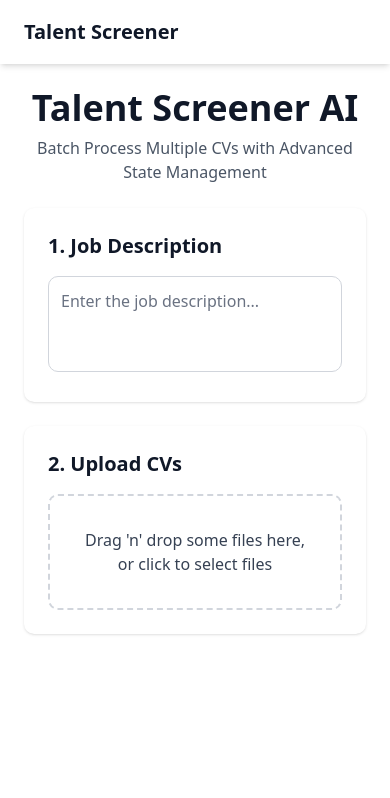
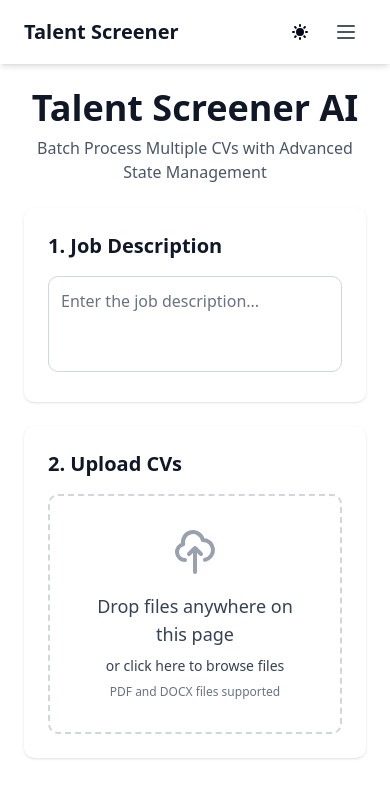
Before and after one commit to bukanboboiboy/Talent-Screener, a Next.js app: page / in a window 390 px wide. Shown: the top 798 px of the page. Built offline with nearby package versions, Linux system fonts and the light colour scheme.

Commit message:
upload CVs

```diff
--- a/src/app/globals.css
+++ b/src/app/globals.css
@@ -79,7 +79,7 @@
 }
 
 .dark {
-  --background: oklch(0.129 0.042 264.695);
+  --background: #0f172a;
   --foreground: oklch(0.984 0.003 247.858);
   --card: oklch(0.208 0.042 265.755);
   --card-foreground: oklch(0.984 0.003 247.858);
@@ -91,7 +91,7 @@
   --secondary-foreground: oklch(0.984 0.003 247.858);
   --muted: oklch(0.279 0.041 260.031);
   --muted-foreground: oklch(0.704 0.04 256.788);
-  --accent: oklch(0.279 0.041 260.031);
+  --accent: rgb(29, 41, 61);
   --accent-foreground: oklch(0.984 0.003 247.858);
   --destructive: oklch(0.704 0.191 22.216);
   --border: oklch(1 0 0 / 10%);
--- a/src/app/page.tsx
+++ b/src/app/page.tsx
@@ -49,6 +49,7 @@ export default function HomePage() {
     },
     accept: { 'application/pdf': ['.pdf'], 'application/vnd.openxmlformats-officedocument.wordprocessingml.document': ['.docx'] },
     multiple: true,
+    noClick: true,
   });
 
   const handleStartProcessing = () => {
@@ -71,7 +72,22 @@ export default function HomePage() {
   }, [uploads, pollResults]);
 
   return (
-    <main className="max-w-4xl mx-auto p-6 space-y-6">
+    <div {...getRootProps()} className={`min-h-screen transition-colors ${isDragActive ? 'bg-blue-50 dark:bg-blue-900/20' : ''}`}>
+      <input {...getInputProps()} />
+      {isDragActive && (
+        <div className="fixed inset-0 bg-blue-500/20 backdrop-blur-sm z-40 flex items-center justify-center">
+          <div className="bg-white dark:bg-gray-800 p-8 rounded-xl shadow-2xl border-2 border-dashed border-blue-400">
+            <div className="text-center">
+              <svg className="w-16 h-16 mx-auto text-blue-500 mb-4" fill="none" stroke="currentColor" viewBox="0 0 24 24">
+                <path strokeLinecap="round" strokeLinejoin="round" strokeWidth={2} d="M7 16a4 4 0 01-.88-7.903A5 5 0 1115.9 6L16 6a5 5 0 011 9.9M15 13l-3-3m0 0l-3 3m3-3v12" />
+              </svg>
+              <h3 className="text-xl font-semibold text-gray-900 dark:text-white mb-2">Drop your CVs here</h3>
+              <p className="text-gray-600 dark:text-gray-300">PDF and DOCX files supported</p>
+            </div>
+          </div>
+        </div>
+      )}
+      <main className="max-w-4xl mx-auto p-6 space-y-6">
       <div className="text-center">
         <h1 className="text-4xl font-bold text-gray-900 dark:text-white">Talent Screener AI</h1>
         <p className="text-gray-600 dark:text-gray-300 mt-2">Batch Process Multiple CVs with Advanced State Management</p>
@@ -91,9 +107,13 @@ export default function HomePage() {
 
       <div className="bg-white dark:bg-gray-800 p-6 rounded-lg shadow">
         <h2 className="text-xl font-semibold mb-4 text-gray-900 dark:text-white">2. Upload CVs</h2>
-        <div {...getRootProps()} className={`border-2 border-dashed rounded-lg p-8 text-center cursor-pointer transition-colors text-gray-700 dark:text-gray-300 ${isDragActive ? 'border-blue-400 bg-blue-50 dark:bg-blue-900/20' : 'border-gray-300 dark:border-gray-600'}`}>
-          <input {...getInputProps()} />
-          <p>Drag 'n' drop some files here, or click to select files</p>
+        <div className="border-2 border-dashed rounded-lg p-8 text-center cursor-pointer transition-colors text-gray-700 dark:text-gray-300 border-gray-300 dark:border-gray-600 hover:border-blue-400 hover:bg-blue-50 dark:hover:bg-blue-900/20" onClick={() => document.querySelector('input[type="file"]')?.click()}>
+          <svg className="w-12 h-12 mx-auto text-gray-400 mb-4" fill="none" stroke="currentColor" viewBox="0 0 24 24">
+            <path strokeLinecap="round" strokeLinejoin="round" strokeWidth={2} d="M7 16a4 4 0 01-.88-7.903A5 5 0 1115.9 6L16 6a5 5 0 011 9.9M15 13l-3-3m0 0l-3 3m3-3v12" />
+          </svg>
+          <p className="text-lg font-medium mb-2">Drop files anywhere on this page</p>
+          <p className="text-sm">or click here to browse files</p>
+          <p className="text-xs text-gray-500 dark:text-gray-400 mt-2">PDF and DOCX files supported</p>
         </div>
       </div>
 
@@ -169,6 +189,7 @@ export default function HomePage() {
                 )}
             </DialogContent>
         </Dialog>
-    </main>
+      </main>
+    </div>
   );
 }
--- a/src/components/Navbar.tsx
+++ b/src/components/Navbar.tsx
@@ -1,8 +1,13 @@
 // file: src/components/Navbar.tsx
+'use client';
+
 import Link from 'next/link';
+import { useState } from 'react';
 import ThemeToggle from './ThemeToggle';
 
 export default function Navbar() {
+  const [isOpen, setIsOpen] = useState(false);
+
   return (
     <nav className="bg-white dark:bg-gray-900 shadow-md sticky top-0 z-50">
       <div className="max-w-6xl mx-auto px-6">
@@ -16,7 +21,7 @@ export default function Navbar() {
             </Link>
           </div>
 
-          {/* Navigation Links */}
+          {/* Desktop Navigation */}
           <div className="hidden md:flex items-center space-x-8">
             <Link href="/" passHref>
               <span className="text-gray-600 dark:text-gray-300 hover:text-blue-600 dark:hover:text-blue-400 transition cursor-pointer">
@@ -35,7 +40,48 @@ export default function Navbar() {
               </span>
             </Link>
           </div>
+
+          {/* Mobile menu button */}
+          <div className="md:hidden flex items-center space-x-2">
+            <ThemeToggle />
+            <button
+              onClick={() => setIsOpen(!isOpen)}
+              className="text-gray-600 dark:text-gray-300 hover:text-gray-900 dark:hover:text-white p-2"
+            >
+              <svg className="w-6 h-6" fill="none" stroke="currentColor" viewBox="0 0 24 24">
+                {isOpen ? (
+                  <path strokeLinecap="round" strokeLinejoin="round" strokeWidth={2} d="M6 18L18 6M6 6l12 12" />
+                ) : (
+                  <path strokeLinecap="round" strokeLinejoin="round" strokeWidth={2} d="M4 6h16M4 12h16M4 18h16" />
+                )}
+              </svg>
+            </button>
+          </div>
         </div>
+
+        {/* Mobile Navigation */}
+        {isOpen && (
+          <div className="md:hidden py-4 border-t border-gray-200 dark:border-gray-700">
+            <div className="flex flex-col space-y-4">
+              <Link href="/" passHref>
+                <span className="text-gray-600 dark:text-gray-300 hover:text-blue-600 dark:hover:text-blue-400 transition cursor-pointer block" onClick={() => setIsOpen(false)}>
+                  Upload CV
+                </span>
+              </Link>
+              <Link href="/dashboard" passHref>
+                <span className="text-gray-600 dark:text-gray-300 hover:text-blue-600 dark:hover:text-blue-400 transition cursor-pointer block" onClick={() => setIsOpen(false)}>
+                  Dashboard
+                </span>
+              </Link>
+              <Link href="/login" passHref>
+                <span className="text-gray-600 dark:text-gray-300 hover:text-blue-600 dark:hover:text-blue-400 transition cursor-pointer flex items-center" onClick={() => setIsOpen(false)}>
+                  <svg width="20" height="20" xmlns="http://www.w3.org/2000/svg" viewBox="0 0 22 22" className="mr-2"><path fill="currentColor" d="M17 1v1h1v4h-1V5h-1V3H6v16h10v-2h1v-1h1v4h-1v1H5v-1H4V2h1V1zm-4 5h2v1h1v1h1v1h1v1h1v2h-1v1h-1v1h-1v1h-1v1h-2v-2h1v-1h1v-1H8v-2h7V9h-1V8h-1z"/></svg>
+                  Logout
+                </span>
+              </Link>
+            </div>
+          </div>
+        )}
       </div>
     </nav>
   );
```
